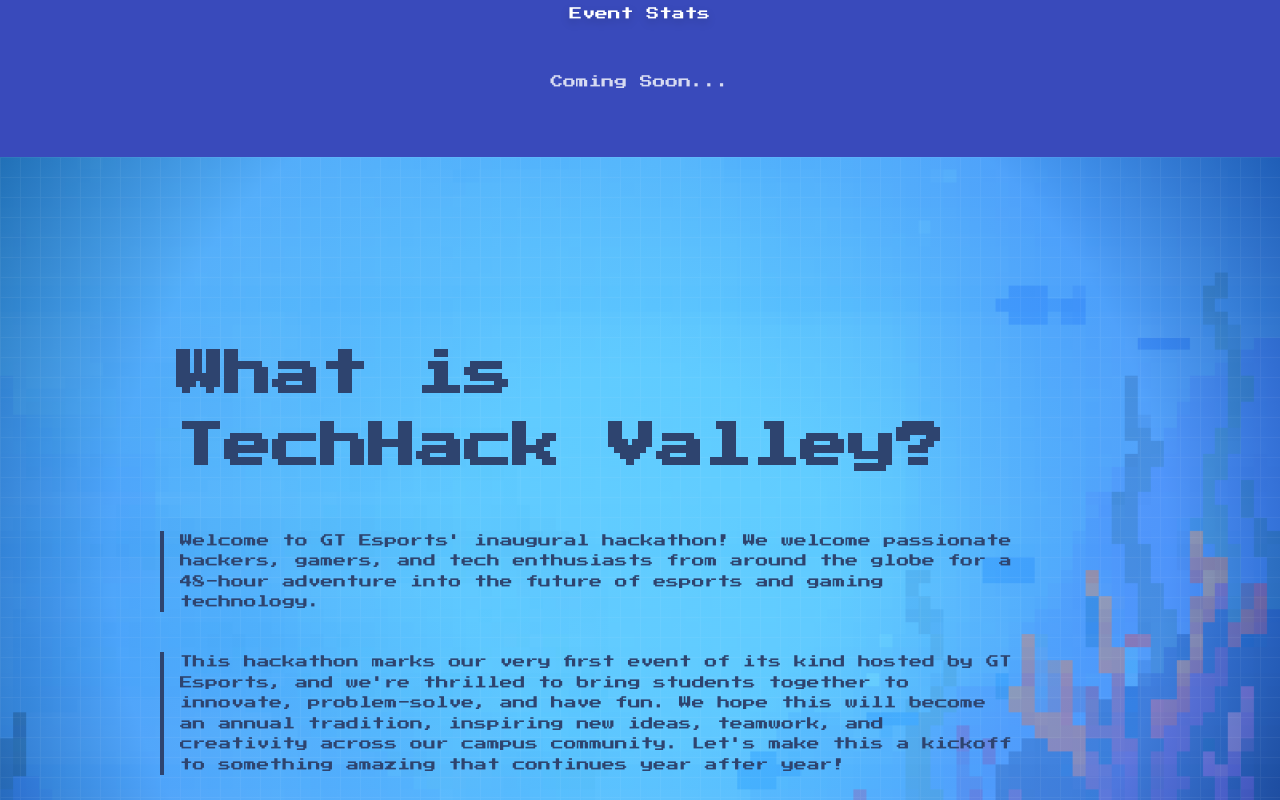
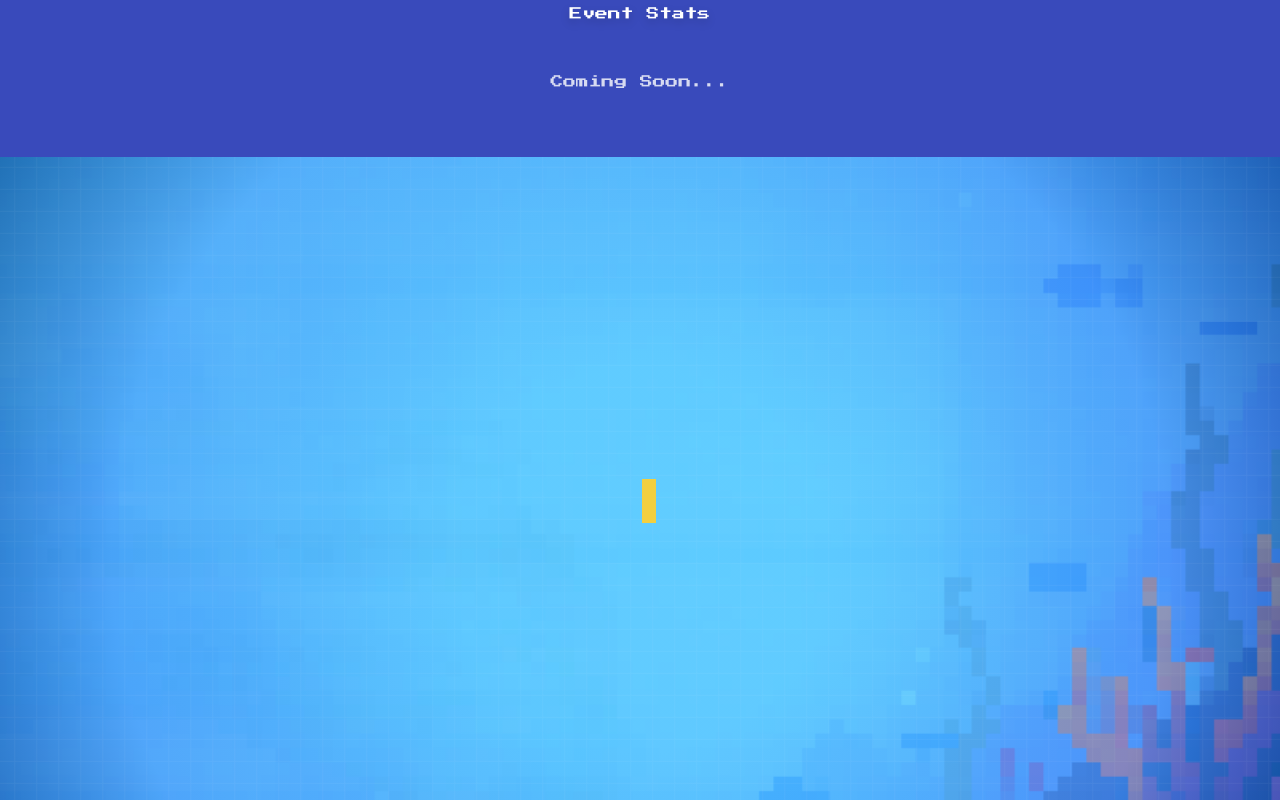
Before and after one commit to gt-esports/gtesports-hackathon-site, a React (Vite) app: page / in a window 1280 px wide. Shown: the part 860-1660 px from the top of the page. Built offline with nearby package versions, Linux system fonts and the light colour scheme.

Commit message:
Added type writing animation and moving background for interactiveness

```diff
--- a/src/components/About.tsx
+++ b/src/components/About.tsx
@@ -1,7 +1,111 @@
-import { useEffect, useRef } from 'react';
+import { useEffect, useRef, useState } from 'react';
 
 export default function About() {
   const sectionRef = useRef<HTMLDivElement>(null);
+  const bgRef = useRef<HTMLDivElement>(null);
+  const gridRef = useRef<HTMLDivElement>(null);
+  const hasAnimated = useRef(false);
+  const [displayedText, setDisplayedText] = useState('');
+  const [showCursor, setShowCursor] = useState(true);
+  const [isTyping, setIsTyping] = useState(false);
+  const [typewriterComplete, setTypewriterComplete] = useState(false);
+  const [showContent, setShowContent] = useState(false);
+  const [currentSequenceIndex, setCurrentSequenceIndex] = useState(0);
+
+  // Typewriter sequences
+  const typewriterSequence = [
+    "What's this all about?", // First Title
+    "Ready to dive in?", // Second Title
+    "What is\nTechHack Valley?" // Final Title
+  ];
+
+  // Typewriter effect
+  useEffect(() => {
+    if (!isTyping) return;
+
+    let sequenceIndex = 0;
+    let charIndex = 0;
+    let currentText = '';
+
+    const type = () => {
+      const currentSequence = typewriterSequence[sequenceIndex];
+
+      if (charIndex < currentSequence.length) {
+        currentText += currentSequence[charIndex];
+        setDisplayedText(currentText);
+        setCurrentSequenceIndex(sequenceIndex);
+        charIndex++;
+
+        const typingSpeed = Math.random() * 20 + 50;
+        setTimeout(type, typingSpeed);
+      } else {
+        if (sequenceIndex < typewriterSequence.length - 1) {
+          setTimeout(() => {
+            const deleteText = () => {
+              if (currentText.length > 0) {
+                currentText = currentText.slice(0, -1);
+                setDisplayedText(currentText);
+                setTimeout(deleteText, 30);
+              } else {
+                sequenceIndex++;
+                charIndex = 0;
+                setTimeout(type, 300);
+              }
+            };
+            deleteText();
+          }, 1000);
+        } else {
+          setIsTyping(false);
+          setTypewriterComplete(true);
+          setTimeout(() => {
+            setShowContent(true);
+          }, 800);
+        }
+      }
+    };
+
+    type();
+  }, [isTyping]);
+
+  // Cursor blinking effect
+  useEffect(() => {
+    const cursorInterval = setInterval(() => {
+      setShowCursor(prev => !prev);
+    }, 530);
+
+    return () => clearInterval(cursorInterval);
+  }, []);
+
+  // Background slight movement effect
+  useEffect(() => {
+    let animationFrame: number;
+    let time = 0;
+
+    const animateBackground = () => {
+      time += 0.009;
+
+      const x = Math.sin(time * 0.5) * 10 + Math.cos(time * 0.3) * 5;
+      const y = Math.cos(time * 0.4) * 10 + Math.sin(time * 0.6) * 5;
+
+      if (bgRef.current) {
+        bgRef.current.style.transform = `translate(${x}px, ${y}px) scale(1.1)`;
+      }
+
+      if (gridRef.current) {
+        gridRef.current.style.transform = `translate(${x}px, ${y}px) scale(1.1)`;
+      }
+
+      animationFrame = requestAnimationFrame(animateBackground);
+    };
+
+    animateBackground();
+
+    return () => {
+      if (animationFrame) {
+        cancelAnimationFrame(animationFrame);
+      }
+    };
+  }, []);
 
   useEffect(() => {
     const observer = new IntersectionObserver(
@@ -10,6 +114,18 @@
           if (entry.isIntersecting) {
             entry.target.classList.add('opacity-100', 'translate-y-0');
             entry.target.classList.remove('opacity-0', 'translate-y-10');
+
+            if (!hasAnimated.current) {
+              setTimeout(() => {
+                setIsTyping(true);
+                hasAnimated.current = true;
+              }, 400);
+            } else {
+              setDisplayedText("What is\nTechHack Valley?");
+              setCurrentSequenceIndex(2);
+              setTypewriterComplete(true);
+              setShowContent(true);
+            }
           }
         });
       },
@@ -32,9 +148,14 @@
   return (
     <section className="min-h-screen relative overflow-hidden flex items-start md:items-center pt-38 md:pt-0">
       {/* Background image */}
-      <div className="absolute inset-0 bg-cover bg-[position:75%_center] md:bg-center bg-no-repeat" style={{
-        backgroundImage: 'url("/pixel_art_large-2.png")'
-      }}></div>
+      <div
+        ref={bgRef}
+        className="absolute inset-0 bg-cover bg-[position:75%_center] md:bg-center bg-no-repeat transition-transform duration-200 ease-out"
+        style={{
+          backgroundImage: 'url("/pixel_art_large-2.png")',
+          willChange: 'transform'
+        }}
+      ></div>
 
       {/* Semi-transparent gradient overlay */}
       <div className="absolute inset-0 bg-opacity-75" style={{
@@ -42,11 +163,15 @@
       }}></div>
 
       {/* Pixel grid overlay */}
-      <div className="absolute inset-0 opacity-5"
+      <div
+        ref={gridRef}
+        className="absolute inset-0 opacity-5 transition-transform duration-200 ease-out"
         style={{
           backgroundImage: 'linear-gradient(to right, #ffffff 1px, transparent 1px), linear-gradient(to bottom, #ffffff 1px, transparent 1px)',
-             backgroundSize: '20px 20px'
-           }}>
+          backgroundSize: '20px 20px',
+          willChange: 'transform'
+        }}
+      >
       </div>
 
       {/* Main content */}
@@ -55,21 +180,33 @@
         className="w-full px-4 md:max-w-5xl md:ml-20 lg:ml-32 md:px-8 transition-all duration-1000 transform opacity-0 translate-y-10 relative z-10 py-8 md:py-0"
       >
         {/* Large About text */}
-        <div className="mb-8 md:mb-12 ml-0 md:ml-4">
-          <h2 className="text-[1.5rem] md:text-[3rem] font-bold text-navy-blue" style={{ fontFamily: "'Press Start 2P', monospace" }}>
-            What is<br/>TechHack Valley?
+        <div className="mb-8 md:mb-12 ml-0 md:ml-4 relative">
+          <h2 className={`text-[1.3rem] md:text-[3rem] font-bold text-navy-blue min-h-[4rem] md:min-h-[8rem] transition-all duration-1500 ease-out ${
+            typewriterComplete
+              ? 'transform translate-y-0 text-left'
+              : 'transform translate-y-[20vh] md:translate-y-[0vh]'
+          } ${
+            currentSequenceIndex < 2 ? 'text-center' : 'text-left'
+          }`} style={{ fontFamily: "'Press Start 2P', monospace" }}>
+            <span className="whitespace-pre-line">
+              {displayedText}
+              {showCursor && (
+                <span className="animate-pulse text-valley-gold">|</span>
+              )}
+            </span>
           </h2>
         </div>
 
-        {/* Text content */}
-        <div className="space-y-8 md:space-y-10 relative z-10 w-full md:w-[85%] lg:w-[90%]">
-          <p className="font-pixel text-navy-blue leading-relaxed text-lg md:text-xl relative z-10 pl-4 border-l-4 border-valley-brown/30">
+        {/* Text content - appears after typewriter completes */}
+        {showContent && (
+          <div className="space-y-8 md:space-y-10 relative z-10 w-full md:w-[85%] lg:w-[90%] animate-fadeInUp">
+            <p className="font-pixel text-navy-blue leading-relaxed text-lg md:text-xl relative z-10 pl-4 border-l-4 border-valley-brown/30 opacity-0 animate-fadeInUp" style={{ animationDelay: '0.2s', animationFillMode: 'forwards' }}>
             Welcome to GT Esports' inaugural hackathon! We welcome passionate
-          hackers, gamers, and tech enthusiasts from around the globe for a 48-hour
+            hackers, gamers, and tech enthusiasts from around the globe for a 36-hour
             adventure into the future of esports and gaming technology.
             </p>
 
-          <p className="font-pixel text-navy-blue leading-relaxed text-lg md:text-xl relative z-10 pl-4 border-l-4 border-valley-brown/30">
+            <p className="font-pixel text-navy-blue leading-relaxed text-lg md:text-xl relative z-10 pl-4 border-l-4 border-valley-brown/30 opacity-0 animate-fadeInUp" style={{ animationDelay: '0.6s', animationFillMode: 'forwards' }}>
             This hackathon marks our very first event of its kind hosted by GT Esports,
             and we're thrilled to bring students together to innovate, problem-solve, and
             have fun. We hope this will become an annual tradition, inspiring new ideas, teamwork,
@@ -77,6 +214,7 @@
             something amazing that continues year after year!
             </p>
           </div>
+        )}
       </div>
     </section>
   )
--- a/src/index.css
+++ b/src/index.css
@@ -146,6 +146,17 @@
   50% { box-shadow: 0 0 20px rgba(244, 208, 63, 0.8); }
 }
 
+@keyframes fadeInUp {
+  0% {
+    opacity: 0;
+    transform: translateY(30px);
+  }
+  100% {
+    opacity: 1;
+    transform: translateY(0);
+  }
+}
+
 .animate-float {
   animation: float 3s ease-in-out infinite;
 }
@@ -160,6 +171,10 @@
 
 .animate-pulse-glow {
   animation: pulse-glow 2s ease-in-out infinite;
+}
+
+.animate-fadeInUp {
+  animation: fadeInUp 0.8s ease-out;
 }
 
 @keyframes scroll-single {
```
Also changed, not shown: 1 other file (tests, documents, lock files or other folders). Lines whose indentation alone changed are shown as unchanged.
